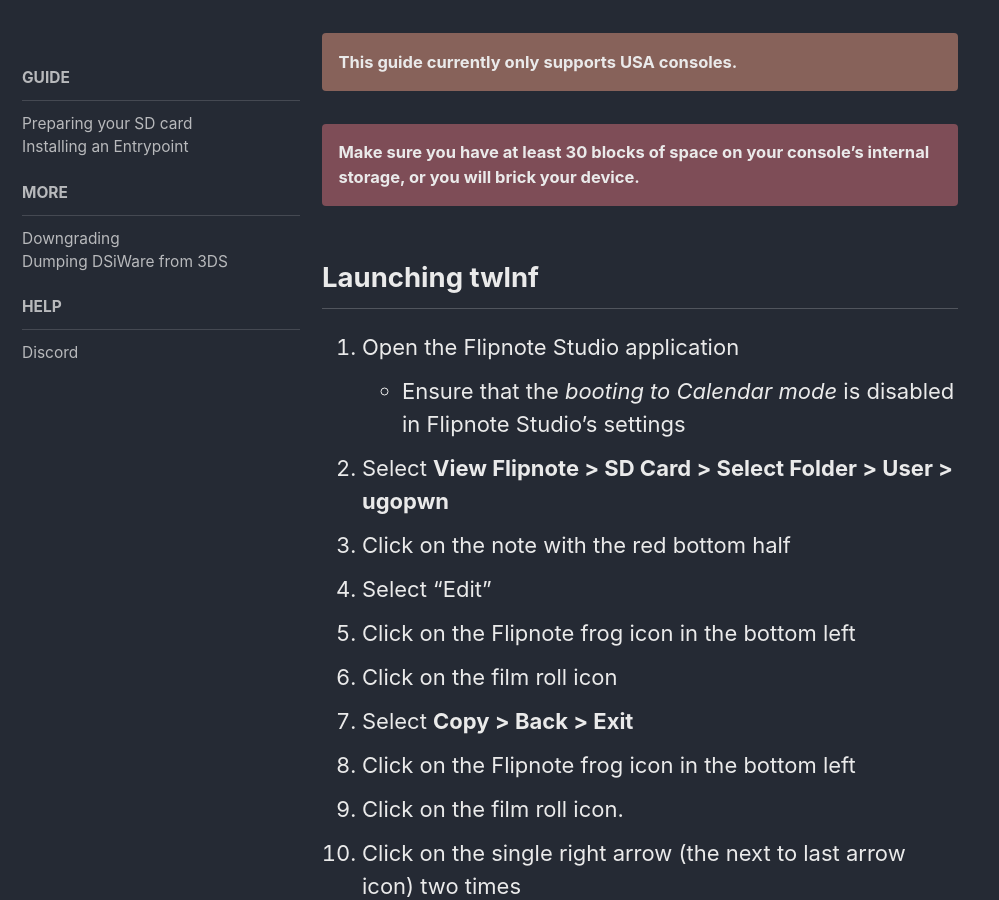
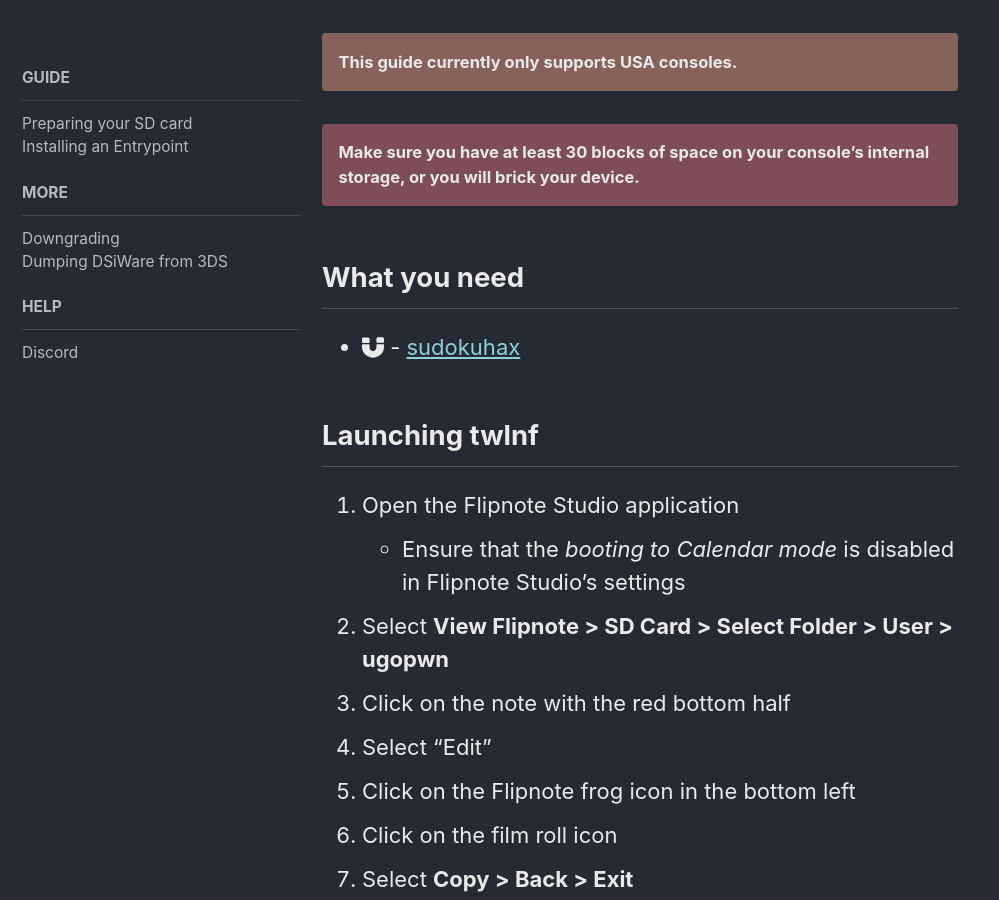
Before and after one commit to emiyl/dsi.cfw.guide-archive, a Jekyll site: the page built from guide/installing-sudokuhax.md, in a window 1280 px wide and 900 px high, scrolled down 509 px. Shown: the whole window, without its empty margins (0-999 px from the left). Built offline with Jekyll 4.4.1, drawn with Linux system fonts in a browser that asks for light colours; nearby versions of some CDN libraries.

Commit message:
Move magnet link

```diff
--- a/guide/installing-sudokuhax.md
+++ b/guide/installing-sudokuhax.md
@@ -12,6 +12,9 @@
 
 Make sure you have at least 30 blocks of space on your console's internal storage, or you will brick your device.
 {: .notice style="background-color: #7e4d57; font-weight: bold;"}
+
+## What you need
+- <i class="fa fa-magnet" aria-hidden="true" title="This is a magnet link. Use a torrent client to download the file."></i> -  [sudokuhax](magnet:?xt=urn:btih:fd4dcb2f954f48adb2af96326609f9c3f3ae2a7a&dn=sudokuhax.zip&tr=http%3a%2f%2ftracker.tfile.me%2fannounce&tr=udp%3a%2f%2f9.rarbg.com%3a2710%2fannounce&tr=udp%3a%2f%2fexplodie.org%3a6969%2fannounce&tr=udp%3a%2f%2ftorrent.gresille.org%3a80%2fannounce&tr=udp%3a%2f%2ftracker.yoshi210.com%3a6969%2fannounce&tr=http%3a%2f%2fexplodie.org%3a6969%2fannounce&tr=http%3a%2f%2ftracker1.wasabii.com.tw%3a6969%2fannounce&tr=udp%3a%2f%2ftracker.coppersurfer.tk%3a6969%2fannounce&tr=udp%3a%2f%2fp4p.arenabg.com%3a1337%2fannounce&tr=http%3a%2f%2ftracker.opentrackr.org%3a1337%2fannounce&tr=udp%3a%2f%2ftracker.tiny-vps.com%3a6969%2fannounce&tr=http%3a%2f%2ftorrent.gresille.org%2fannounce&tr=udp%3a%2f%2ftracker.filetracker.pl%3a8089%2fannounce&tr=http%3a%2f%2ftracker.aletorrenty.pl%3a2710%2fannounce&tr=udp%3a%2f%2fzer0day.ch%3a1337%2fannounce&tr=http%3a%2f%2fp4p.arenabg.com%3a1337%2fannounce&tr=http%3a%2f%2ftracker.baravik.org%3a6970%2fannounce&tr=udp%3a%2f%2ftracker.opentrackr.org%3a1337%2fannounce&tr=udp%3a%2f%2ftracker.aletorrenty.pl%3a2710%2fannounce&tr=udp%3a%2f%2ftracker.leechers-paradise.org%3a6969%2fannounce)
 
 ## Launching twlnf
 
```
Also changed, not shown: guide/preparing-your-sd-card.md (+0 -2 lines).
